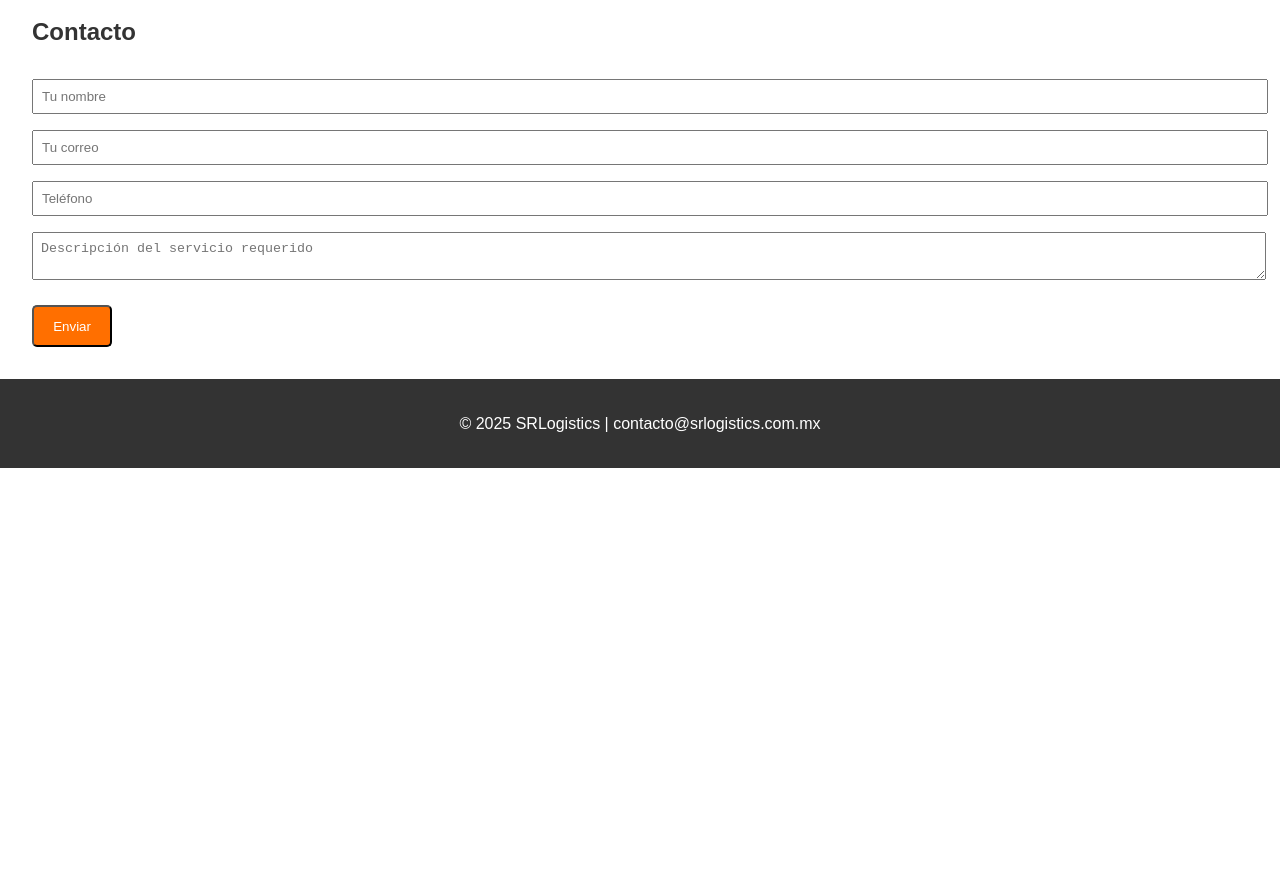
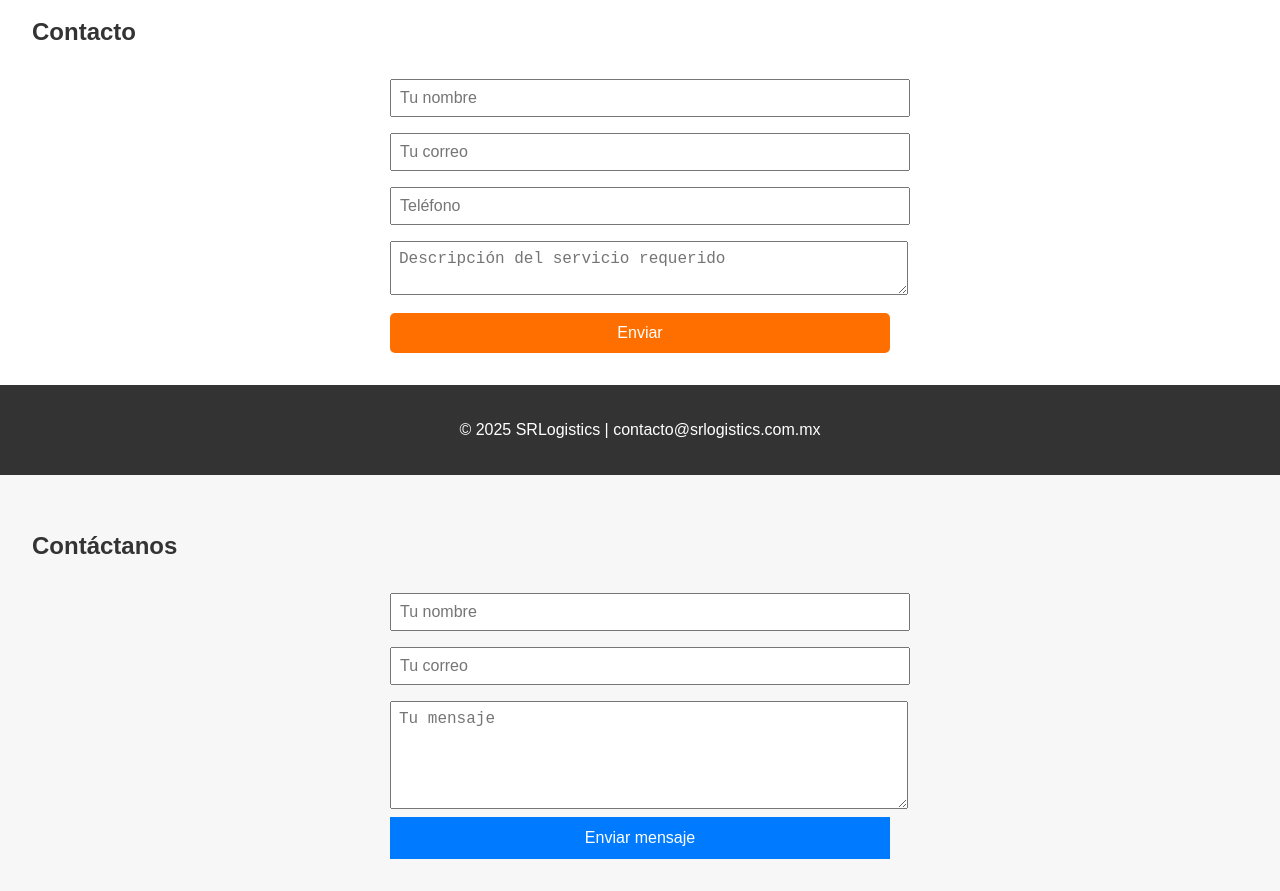
Before and after one commit to LFRB78/srlogistics, a plain HTML site: page index.html in a window 1280 px wide. Shown: the part 1260-2151 px from the top of the page. Before the commit the page ends 1728 px from the top, so only its background shows below. Drawn offline with Linux system fonts and the light colour scheme.

Commit message:
Update index.html

```diff
--- a/index.html
+++ b/index.html
@@ -120,5 +120,46 @@
   <footer>
     <p>&copy; 2025 SRLogistics | contacto@srlogistics.com.mx</p>
   </footer>
+  <section id="contacto" style="padding: 2rem; background-color: #f7f7f7;">
+  <h2>Contáctanos</h2>
+  <form action="https://formsubmit.co/contacto@srlogistics.com.mx" method="POST">
+    <input type="text" name="name" placeholder="Tu nombre" required>
+    <input type="email" name="email" placeholder="Tu correo" required>
+    <textarea name="message" placeholder="Tu mensaje" rows="5" required></textarea>
+
+    <input type="hidden" name="_captcha" value="false">
+    <input type="hidden" name="_next" value="https://www.srlogistics.com.mx/gracias.html">
+
+    <button type="submit">Enviar mensaje</button>
+  </form>
+</section>
+
+<style>
+  form {
+    display: flex;
+    flex-direction: column;
+    max-width: 500px;
+    margin: auto;
+  }
+
+  input, textarea {
+    margin-bottom: 10px;
+    padding: 10px;
+    font-size: 1rem;
+  }
+
+  button {
+    background-color: #007bff;
+    color: white;
+    padding: 12px;
+    font-size: 1rem;
+    border: none;
+    cursor: pointer;
+  }
+
+  button:hover {
+    background-color: #0056b3;
+  }
+</style>
 </body>
 </html>
```
